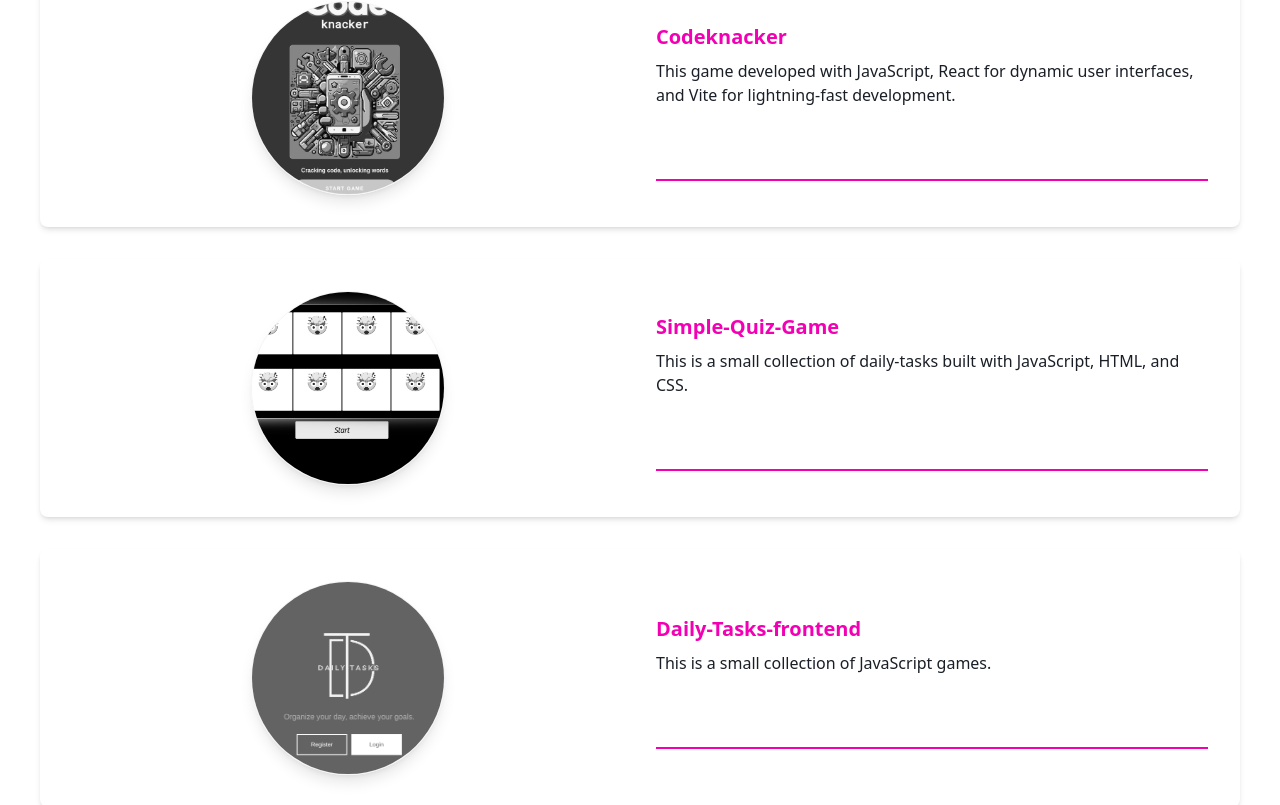
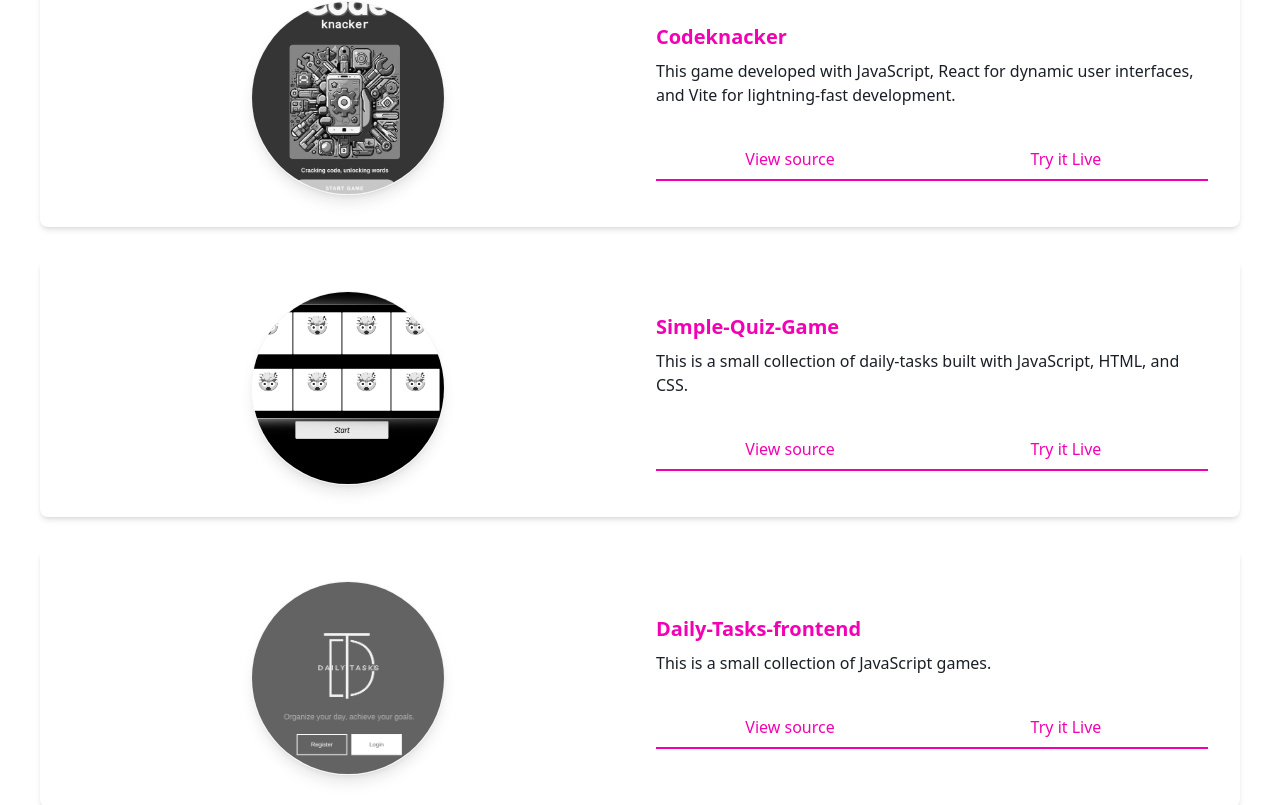
Before and after one commit to emanuelamarkovic/dev-portfolio, a Next.js app: page / in a window 1280 px wide. Shown: the part 2775-3580 px from the top of the page. Built offline with nearby package versions, Linux system fonts and the light colour scheme.

Commit message:
Changed colors for text

```diff
--- a/src/components/Project.tsx
+++ b/src/components/Project.tsx
@@ -58,7 +58,7 @@ const Project: React.FC<ProjectProps> = ({
             href={repo}
             target="_blank"
             rel="noopener noreferrer"
-            className="w-1/2 p-2 text-foreground border-b-2 border-text hover:bg-text hover:text-white text-center"
+            className="w-1/2 p-2 text-text border-b-2 border-text hover:bg-text hover:text-white text-center"
           >
             View source <i className="fas fa-external-link-alt ml-2" />
           </a>
@@ -66,7 +66,7 @@ const Project: React.FC<ProjectProps> = ({
             href={link}
             target="_blank"
             rel="noopener noreferrer"
-            className="w-1/2 p-2 text-foreground border-b-2 border-text hover:bg-text hover:text-white text-center"
+            className="w-1/2 p-2 text-text border-b-2 border-text hover:bg-text hover:text-white text-center"
           >
             Try it Live <i className="fas fa-external-link-alt ml-2" />
           </a>
```
